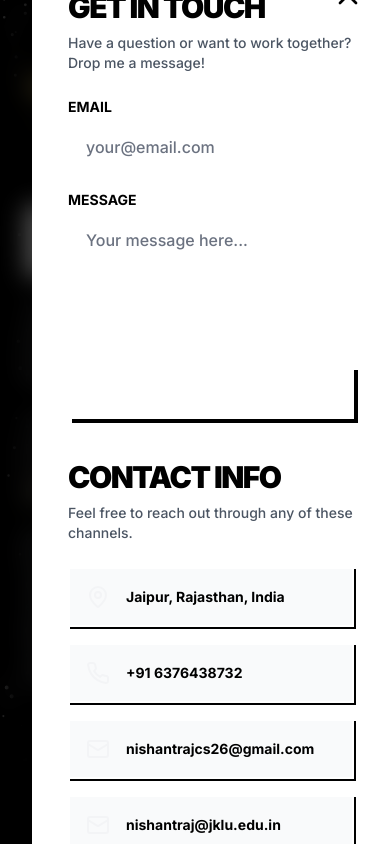
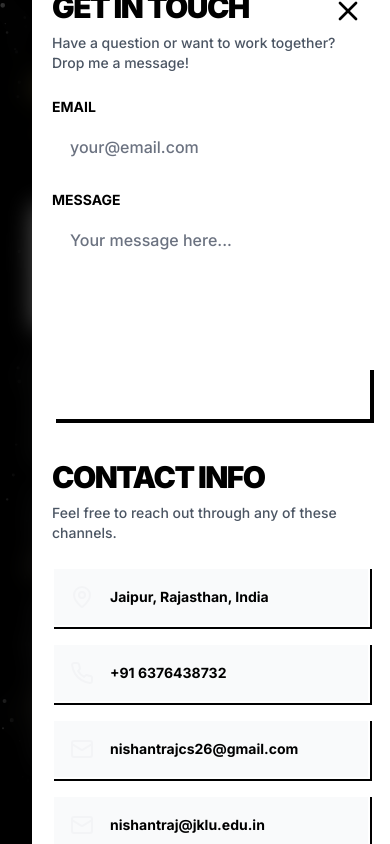
Before and after one commit to dawgdevv/portfolio, a React (Vite) app: page / in a window 390 px wide. Both pictures are taken after a click on the element "CONTACT". Shown: the top 844 px of the page. Built offline with nearby package versions, Linux system fonts and the light colour scheme.

Commit message:
style: Adjust responsive padding, sizing, and layout for various components.

```diff
--- a/src/App.jsx
+++ b/src/App.jsx
@@ -129,7 +129,7 @@ function App() {
         />
       </div>
 
-      <main className="relative z-10 container mx-auto px-6 pt-4 flex flex-col items-center">
+      <main className="relative z-10 container mx-auto px-4 sm:px-6 pt-4 pb-20 flex flex-col items-center">
         <Suspense fallback={<LoadingFallback />}>
           <section
             id="hero"
--- a/src/components/Contact.jsx
+++ b/src/components/Contact.jsx
@@ -43,7 +43,7 @@ const Contact = ({ onClose }) => {
       initial={{ opacity: 0, scale: 0.9 }}
       animate={{ opacity: 1, scale: 1 }}
       exit={{ opacity: 0, scale: 0.9 }}
-      className="bg-white dark:bg-zinc-900 rounded-none border-4 border-white hover:border-black shadow-neo-lg p-8 w-full max-w-4xl mx-4 relative"
+      className="bg-white dark:bg-zinc-900 rounded-none border-4 border-white hover:border-black shadow-neo-lg p-4 md:p-8 w-full max-w-4xl mx-4 relative"
     >
       <button
         onClick={onClose}
--- a/src/components/Dock.jsx
+++ b/src/components/Dock.jsx
@@ -3,7 +3,7 @@ import { motion } from "framer-motion";
 export default function Dock({ items, className }) {
     return (
         <div
-            className={`flex h-auto items-center gap-3 bg-white dark:bg-zinc-900 border-4 border-white hover:border-black shadow-neo px-4 py-3 z-50 ${className}`}
+            className={`flex h-auto flex-wrap justify-center items-center gap-3 bg-white dark:bg-zinc-900 border-4 border-white hover:border-black shadow-neo px-4 py-3 z-50 ${className}`}
         >
             {items.map((item, index) => (
                 <DockIcon key={index} item={item} />
--- a/src/components/Github.jsx
+++ b/src/components/Github.jsx
@@ -34,7 +34,7 @@ const GitHub = () => {
 
         {/* Calendar Section */}
         <div className="mb-8 flex justify-center">
-          <div className="bg-white dark:bg-zinc-900 border-4 border-white hover:border-black shadow-neo-lg p-2 md:p-4 inline-block">
+          <div className="bg-white dark:bg-zinc-900 border-4 border-white hover:border-black shadow-neo-lg p-2 md:p-4 inline-block max-w-full overflow-x-auto">
             <GitHubCalendar
               username={GITHUB_USERNAME}
               fontSize={12}
--- a/src/components/Hero.jsx
+++ b/src/components/Hero.jsx
@@ -21,7 +21,7 @@ const Hero = ({ dockItems }) => {
           repeat: Infinity,
           ease: "easeInOut",
         }}
-        className="absolute top-1/2 left-1/2 -translate-x-1/2 -translate-y-1/2 w-[500px] h-[500px] bg-orange-500/10 rounded-full blur-[120px] -z-10 pointer-events-none"
+        className="absolute top-1/2 left-1/2 -translate-x-1/2 -translate-y-1/2 w-[300px] h-[300px] md:w-[500px] md:h-[500px] bg-orange-500/10 rounded-full blur-[80px] md:blur-[120px] -z-10 pointer-events-none"
       />
 
       <div className="relative z-10 max-w-full w-full mx-auto px-4 sm:px-6 lg:px-12 flex flex-col items-center text-left">
```
